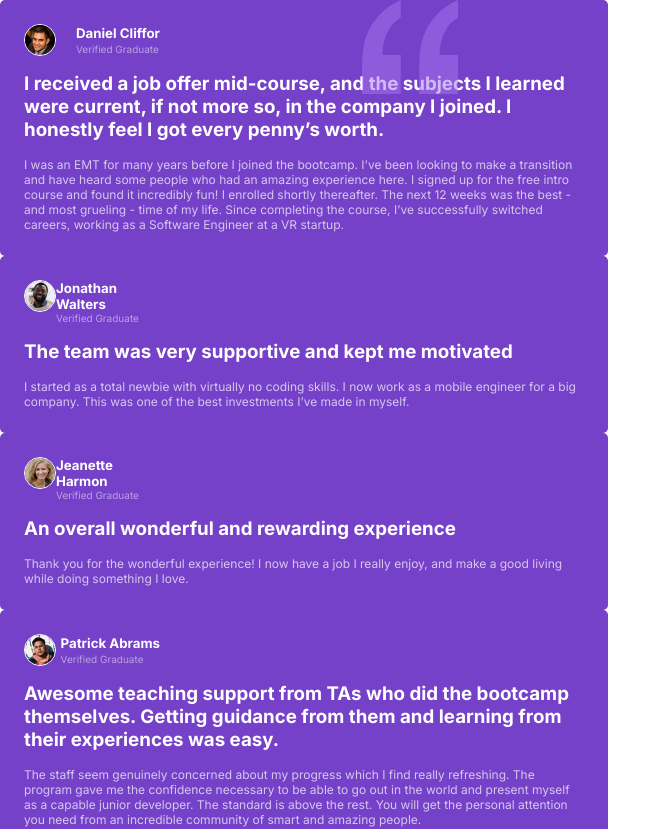
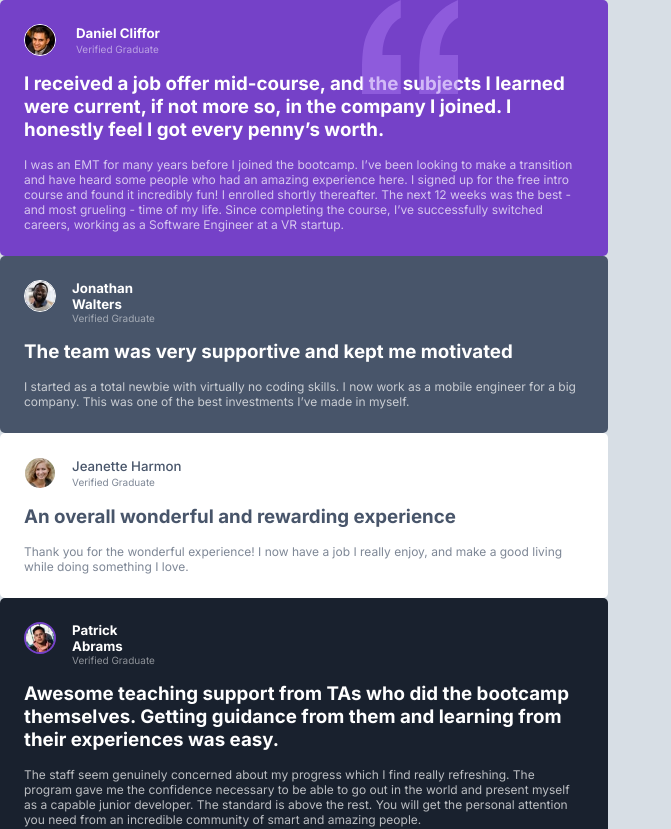
Before and after one commit to mmustaphak/testimonials-grid-section, a React (Vite) app: page / in a window 1280 px wide. Shown: the top 829 px of the page, without its empty margins (0-671 px from the left). Built offline with nearby package versions, Linux system fonts and the light colour scheme.

Commit message:
Added essential styling for testimonial component

```diff
--- a/src/components/Testimonial.css
+++ b/src/components/Testimonial.css
@@ -7,15 +7,43 @@
 }
 body{
     font-family: 'Inter', sans-serif;
+    background-color: hsl(210, 22%, 87%);
 }
 article{
-    background-color: hsl(263, 55%, 52%);
     padding: 1.5rem;
     border-radius: 5px;
     color: hsl(0, 0%, 100%);
     position: relative;
     max-width: 38rem;
     max-height: 20rem;
+}
+.testimonial--1{
+    background-color: hsl(263, 55%, 52%);
+}
+.testimonial--2{
+    background-color: hsl(217, 19%, 35%);
+}
+.testimonial--4{
+    background-color: hsl(219, 29%, 14%);
+}
+.testimonial--4 div img{
+    border: 2px solid hsl(263, 55%, 52%) !important;
+}
+.testimonial--3 h5, .testimonial--5 h5{
+    color: hsl(217, 19%, 35%);
+    font-weight: 500;
+}
+
+.testimonial--3, .testimonial--5{
+    background-color: hsl(0, 0%, 100%);
+    color: hsl(217, 19%, 35%);
+}
+.testimonial--3 div p, .testimonial--5 div p{
+    color: hsl(217, 19%, 35%);
+    opacity: 70%;
+}
+.testimonial--5 div, .testimonial--3 div{
+    min-width: 10rem;
 }
 article div{
     display: flex;
@@ -44,6 +72,7 @@ article .testimonial--details img{
     height: 2rem;
     border-radius: 30px;
     border: 1.5px solid hsl(0, 0%, 100%);
+    margin-right:1rem;
 }
 .testimonial--mainComment{
     margin-top: 1rem;
--- a/src/components/testimonail.jsx
+++ b/src/components/testimonail.jsx
@@ -2,7 +2,7 @@ import "./Testimonial.css"
 import quote from "../assets/bg-pattern-quotation.svg"
 export default function Testimonial(props){
     return(
-        <article >
+        <article className={`testimonial--${props.item.id}`} >
             <div className="testimonial--details">
                 <img src={`./src/assets/image-${props.item.pfp}.jpg`}/>
                 <div>
```
